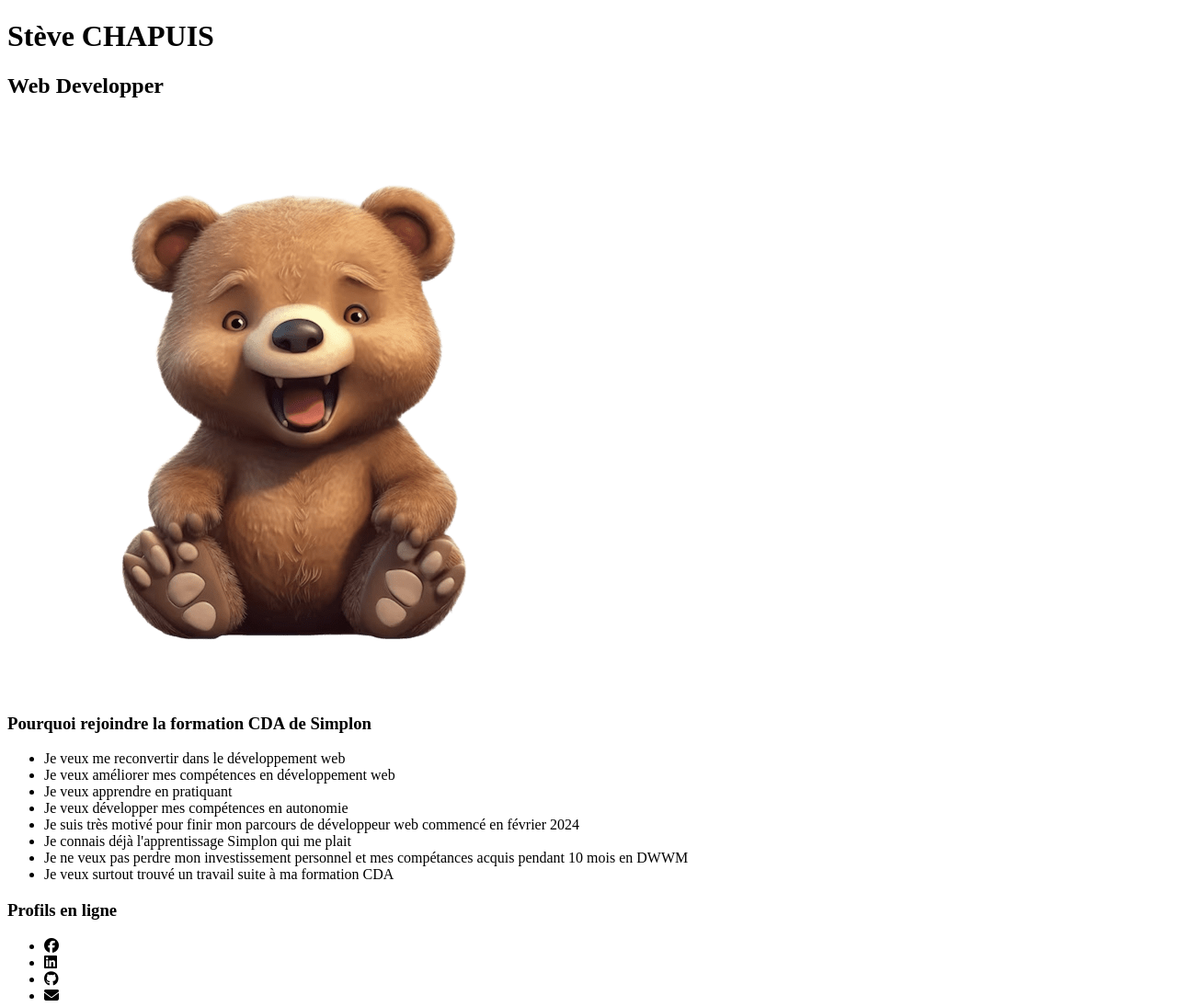
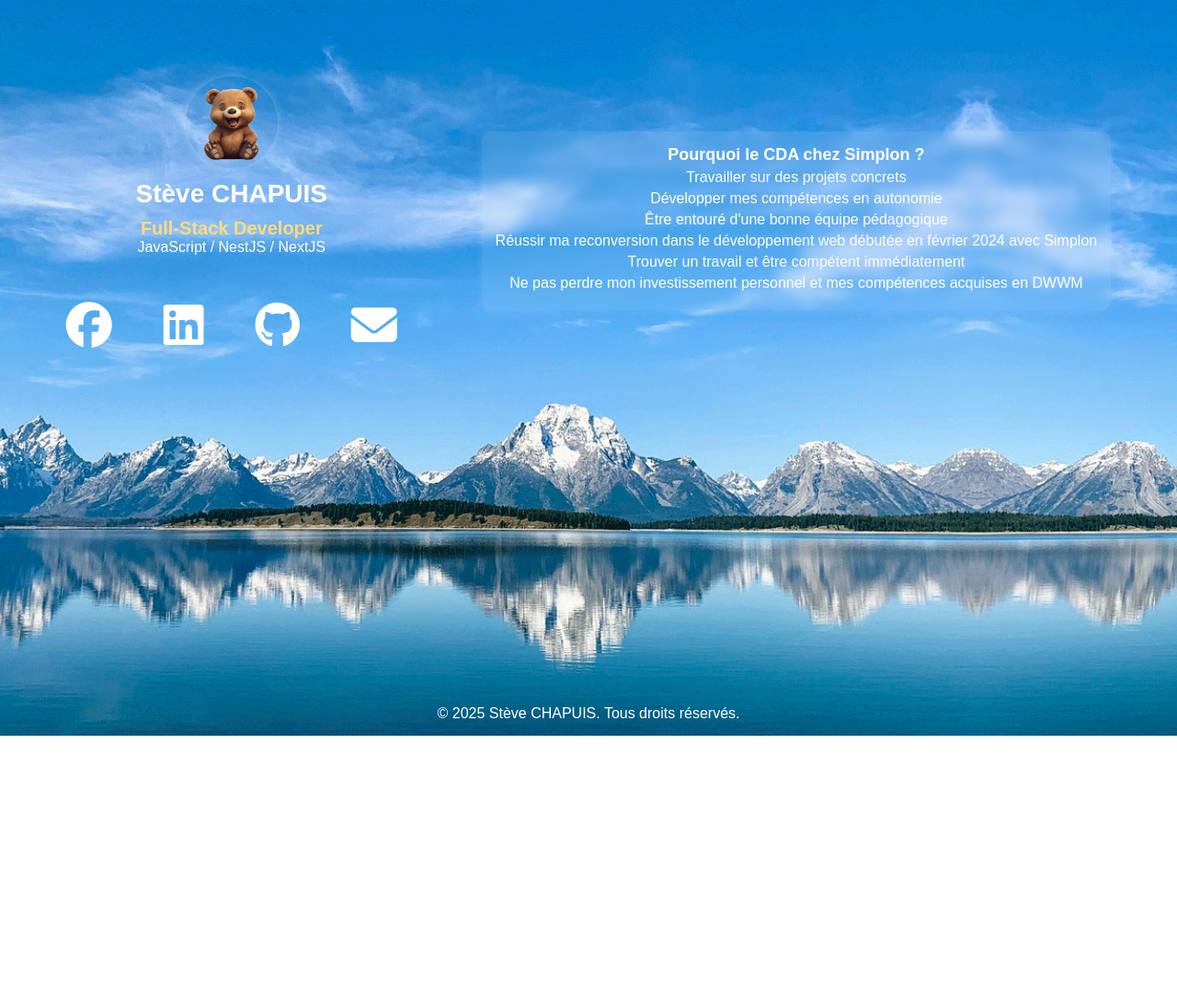
Before and after one commit to Steve-76/carte-de-visite, a plain HTML site: page index.html in a window 1280 px wide. Shown: the whole page at 92% size. After the commit the page ends 800 px from the top, so only its background shows below. Drawn offline with Linux system fonts and the light colour scheme.

Commit message:
last commit

```diff
--- a/css/style.css
+++ b/css/style.css
@@ -0,0 +1,249 @@
+/* Réinitialisation du navigateur */
+* {
+  margin: 0;
+  padding: 0;
+  box-sizing: border-box;
+}
+
+/* Styles généraux */
+body {
+  font-family: Arial, Helvetica, sans-serif;
+  font-size: 16px;
+  color: white;
+}
+
+main {
+  display: flex;
+  flex-direction: column;
+  justify-content: space-evenly;
+  height: 72vh;
+  align-items: center;
+}
+
+h1 {
+  font-size: 28px;
+  margin-bottom: 10px;
+}
+
+h2 {
+  font-size: 20px;
+  color: #ffda79;
+  text-align: center;
+}
+
+h3 {
+  font-size: 18px;
+  margin-bottom: 5px;
+  text-align: center;
+}
+
+/* Animation */
+.animation-bg {
+  width: 100%;
+  height: 100vh;
+  background: url("../icons/bg-mobile.gif") repeat-x;
+  background-size: cover;
+  animation: scrollBackground 100s linear infinite;
+}
+
+@keyframes scrollBackground {
+  from {
+    background-position: 0 0;
+  }
+  to {
+    background-position: -2208px 0;
+  }
+}
+
+.block {
+  opacity: 0;
+  animation: fadeIn 1s ease-in-out forwards;
+}
+
+@keyframes fadeIn {
+  from {
+    opacity: 0;
+    transform: translateY(30px);
+  }
+  to {
+    opacity: 1;
+    transform: translateY(0);
+  }
+}
+
+header.block {
+  animation-delay: 0.5s;
+}
+
+nav.block {
+  animation-delay: 1s;
+}
+
+nav ul li:nth-child(1) {
+  animation-delay: 1.5s;
+}
+
+nav ul li:nth-child(2) {
+  animation-delay: 2s;
+}
+
+nav ul li:nth-child(3) {
+  animation-delay: 2.5s;
+}
+
+nav ul li:nth-child(4) {
+  animation-delay: 3s;
+}
+
+section.block {
+  animation-delay: 3.5s;
+}
+
+/* Main */
+/* Header */
+header {
+  display: flex;
+  justify-content: space-evenly;
+}
+.left-container {
+  display: flex;
+  flex-direction: column;
+  gap: 30px;
+}
+
+header img {
+  width: 100px;
+  border-radius: 50%;
+  box-shadow: 0 0 10px rgba(255, 255, 255, 0.3);
+}
+
+header img:hover {
+  transform: scale(1.2);
+  cursor: pointer;
+  background: rgba(255, 255, 255, 0.3);
+  backdrop-filter: blur(80px);
+}
+
+.title {
+  margin-top: 8px;
+}
+
+/* Navigation */
+nav ul {
+  list-style: none;
+  display: flex;
+  justify-content: space-between;
+}
+
+nav ul i:hover {
+  transform: scale(1.2);
+  cursor: pointer;
+  background: rgba(255, 255, 255, 0.5);
+  backdrop-filter: blur(80px);
+}
+nav i {
+  color: white;
+  font-size: 50px;
+  padding: 20px;
+}
+
+/* Section */
+section {
+  margin-left: 20px;
+  margin-right: 20px;
+  padding: 15px;
+  background: rgba(255, 255, 255, 0.1);
+  border-radius: 10px;
+  box-shadow: 0 2px 8px rgba(255, 255, 255, 0.1);
+  backdrop-filter: blur(5px);
+}
+section:hover {
+  background: rgba(255, 255, 255, 0.3);
+  backdrop-filter: blur(50px);
+  cursor: pointer;
+  transform: scale(1.2);
+}
+
+section li {
+  text-align: center;
+  list-style: none;
+  margin-bottom: 5px;
+}
+
+/* Footer */
+footer {
+  padding-bottom: 15px;
+  position: fixed;
+  bottom: 0;
+  color: white;
+  text-align: center;
+}
+
+/* Display */
+@media screen and (max-height: 430px) {
+  main {
+    display: flex;
+    flex-direction: row;
+    justify-content: space-evenly;
+    height: 75vh;
+    align-items: center;
+  }
+
+  i:hover {
+    transform: scale(1.2);
+    border-radius: 50%;
+    box-shadow: 0 0 10px rgba(255, 255, 255, 0.3);
+    backdrop-filter: blur(10px);
+  }
+  .left-container {
+    display: flex;
+    flex-direction: column;
+    width: 400px;
+  }
+  section {
+    width: auto;
+  }
+  footer {
+    padding-bottom: 2px;
+    border-radius: 50%;
+    box-shadow: 0 0 10px rgba(255, 255, 255, 0.3);
+    backdrop-filter: blur(5px);
+  }
+}
+
+@media screen and (min-width: 1025px) {
+  .animation-bg {
+    width: 100%;
+    height: 100vh;
+    background: url("../icons/bg.gif") repeat-x;
+    background-size: cover;
+    animation: scrollBackground 120s linear infinite;
+  }
+  main {
+    display: flex;
+    flex-direction: row;
+    justify-content: space-evenly;
+
+    height: 60vh;
+    align-items: center;
+  }
+
+  i:hover {
+    transform: scale(1.2);
+    border-radius: 50%;
+    box-shadow: 0 0 10px rgba(255, 255, 255, 0.3);
+    backdrop-filter: blur(10px);
+  }
+  header {
+    display: block;
+    text-align: center;
+  }
+  .left-container {
+    display: flex;
+    flex-direction: column;
+    width: 400px;
+  }
+  section {
+    width: auto;
+  }
+}
--- a/index.html
+++ b/index.html
@@ -3,46 +3,72 @@
   <head>
     <meta charset="UTF-8" />
     <meta name="viewport" content="width=device-width, initial-scale=1.0" />
+    <meta
+      name="description"
+      content="Découvrez la carte de visite de Steve CHAPUIS, développeur Full-Stack spécialisé en JavaScript, NestJS et NextJS."
+    />
+    <link rel="stylesheet" href="css/style.css" />
     <title>Carte de visite</title>
   </head>
-  <body>
-    <header>
+  <body class="animation-bg">
+    <main>
+      <div class="left-container">
+        <header class="block">
+          <img src="icons/avatar-default.png" alt="Personal photo or avatar" />
+          <div class="title">
             <h1>Stève CHAPUIS</h1>
-      <h2>Web Developper</h2>
-      <img src="icons/avatar-default.png" alt="Personal photo or avatar" />
+            <h2>Full-Stack Developer</h2>
+            <p>JavaScript / NestJS / NextJS</p>
+          </div>
         </header>
-    <main>
-      <h3>Pourquoi rejoindre la formation CDA de Simplon</h3>
+        <nav class="block">
           <ul>
-        <li>Je veux me reconvertir dans le développement web</li>
-        <li>Je veux améliorer mes compétences en développement web</li>
-        <li>Je veux apprendre en pratiquant</li>
-        <li>Je veux développer mes compétences en autonomie</li>
+            <li class="block">
+              <a href="http://facebook.com" target="_blank"
+                ><i class="fa-brands fa-facebook"></i
+              ></a>
+            </li>
+            <li class="block">
+              <a
+                href="https://www.linkedin.com/in/steve-chapuis/"
+                target="_blank"
+                ><i class="fa-brands fa-linkedin"></i
+              ></a>
+            </li>
+            <li class="block">
+              <a href="https://github.com/Steve-76" target="_blank"
+                ><i class="fa-brands fa-github"></i
+              ></a>
+            </li>
+            <li class="block">
+              <a href="mailto:carte-de-visite.conceal917@passmail.net"
+                ><i class="fa-solid fa-envelope"></i
+              ></a>
+            </li>
+          </ul>
+        </nav>
+      </div>
+      <section class="block">
+        <h3>Pourquoi le CDA chez Simplon ?</h3>
+        <ul>
+          <li>Travailler sur des projets concrets</li>
+          <li>Développer mes compétences en autonomie</li>
+          <li>Être entouré d'une bonne équipe pédagogique</li>
           <li>
-          Je suis très motivé pour finir mon parcours de développeur web
-          commencé en février 2024
+            Réussir ma reconversion dans le développement web débutée en février
+            2024 avec Simplon
           </li>
-        <li>Je connais déjà l'apprentissage Simplon qui me plait</li>
+          <li>Trouver un travail et être compétent immédiatement</li>
           <li>
-          Je ne veux pas perdre mon investissement personnel et mes compétances
-          acquis pendant 10 mois en DWWM
+            Ne pas perdre mon investissement personnel et mes compétences
+            acquises en DWWM
           </li>
-        <li>Je veux surtout trouvé un travail suite à ma formation CDA</li>
         </ul>
+      </section>
+      <footer>
+        <span>&copy; 2025 Stève CHAPUIS. Tous droits réservés.</span>
+      </footer>
     </main>
-    <footer>
-      <h3>Profils en ligne</h3>
-      <ul>
-        <!-- <li><img src="icons/facebook.png" alt="" /></li>
-        <li><img src="icons/linkedin.png" alt="" /></li>
-        <li><img src="icons/github.png" alt="" /></li>
-        <li><img src="icons/mail.png" alt="" /></li> -->
-        <li><i class="fa-brands fa-facebook"></i></li>
-        <li><i class="fa-brands fa-linkedin"></i></li>
-        <li><i class="fa-brands fa-github"></i></li>
-        <li><i class="fa-solid fa-envelope"></i></li>
-      </ul>
-    </footer>
     <script
       src="https://kit.fontawesome.com/e5ced9d846.js"
       crossorigin="anonymous"
```
Also changed, not shown: icons/bg-mobile.gif (added), icons/bg.gif (added). Lines whose indentation alone changed are shown as unchanged.
